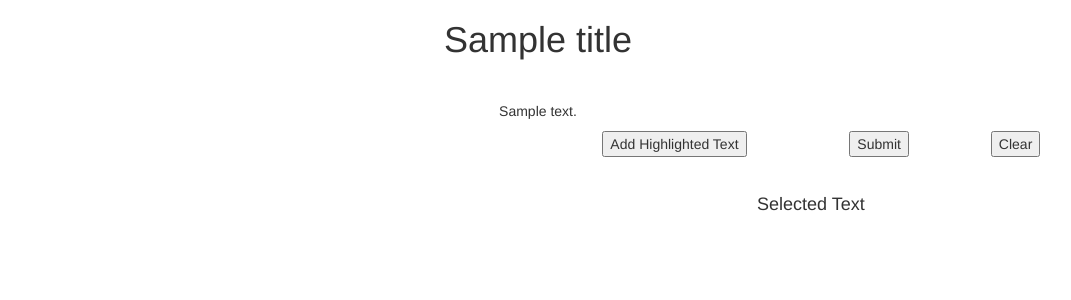
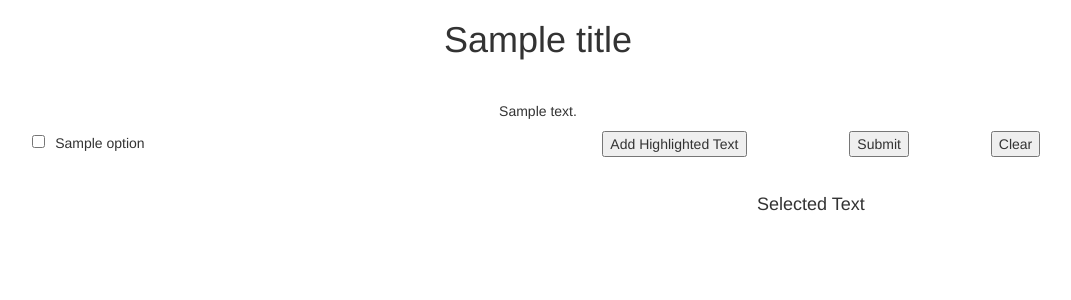
Before and after one commit to elehman16/Anne, a Flask app: template templates/article.html in a window 1280 px wide. Shown: the top 300 px of the page, without its empty margins (102-1173 px from the left). Run offline with Flask 2, Linux system fonts and the light colour scheme; the template is opened without the code that fills it: most values are stand-ins (such as "Sample title", 1, 10 or a date in 2020); parts of the project's set-up code (start-up, migrations or seed data) failed here and were passed over; some libraries are stand-ins or nearby versions.

Commit message:
Add checkbox option

```diff
--- a/static/scripts/article.js
+++ b/static/scripts/article.js
@@ -1,3 +1,14 @@
+function preventMultiCheck() {
+    var box = $(this);
+    if (box.is(":checked")) {
+        var group = "input:checkbox";
+        $(group).prop("checked", false);
+        box.prop("checked", true);
+    } else {
+        box.prop("checked", false);
+    }
+}
+
 function getSelectionText() {
     var text = "";
 
@@ -47,12 +58,22 @@ function getFinalText() {
     return results;
 }
 
+function getSelection() {
+    var choice = ""
+    $("input:checkbox:checked").each(function(){
+        choice = $(this).next("label").text();
+    });
+}
+
 function submit() {
     var userid = document.getElementById("userid").innerHTML;
     var id = document.getElementById("id").innerHTML;
     var annotations = getFinalText();
+    var selection = getSelection();
     if (annotations.length > 0) {
-        post("/submit/", {"userid": userid, "id": id, "annotations": JSON.stringify(annotations)});
+        post("/submit/", {"userid": userid, "id": id,
+                          "annotations": JSON.stringify(annotations),
+                          "selection": selection});
     }
 }
 
@@ -66,6 +87,7 @@ function clear() {
     );
 }
 
+$("input:checkbox").click(preventMultiCheck);
 $("#add-but").click(add);
 $("#submit-but").click(submit);
 $("#clear-but").click(clear);
--- a/static/styles/main.css
+++ b/static/styles/main.css
@@ -37,10 +37,18 @@ label {
     text-align: center;
 }
 
-#warning {
+.warning {
     text-align: center;
     color: red;
     visibility: hidden;
+}
+
+#checkbox-list {
+    list-style-type: none;
+}
+
+#checkbox-list label {
+    margin-left: 10px;
 }
 
 #store {
--- a/templates/article.html
+++ b/templates/article.html
@@ -16,8 +16,21 @@
             </div>
         </div>
         <div class="row">
-            <div class="col-md-5 col-md-offset-6">
-                <div class="row" id="warning">
+            <div class="col-md-4 col-md-offset-1">
+                {% if options %}
+                    <div class="row warning">
+                    </div>
+                    <div class="row">
+                        <ul id="checkbox-list">
+                            {% for option in options %}
+                                <li><input type="checkbox"/><label>{{ option }}</label></li>
+                            {% endfor %}
+                        </ul>
+                    </div>
+                {% endif %}
+            </div>
+            <div class="col-md-5 col-md-offset-1">
+                <div class="row" "warning">
                 </div>
                 <div class="row buttons">
                     <div class="col-md-6">
```
Lines whose indentation alone changed are shown as unchanged.
